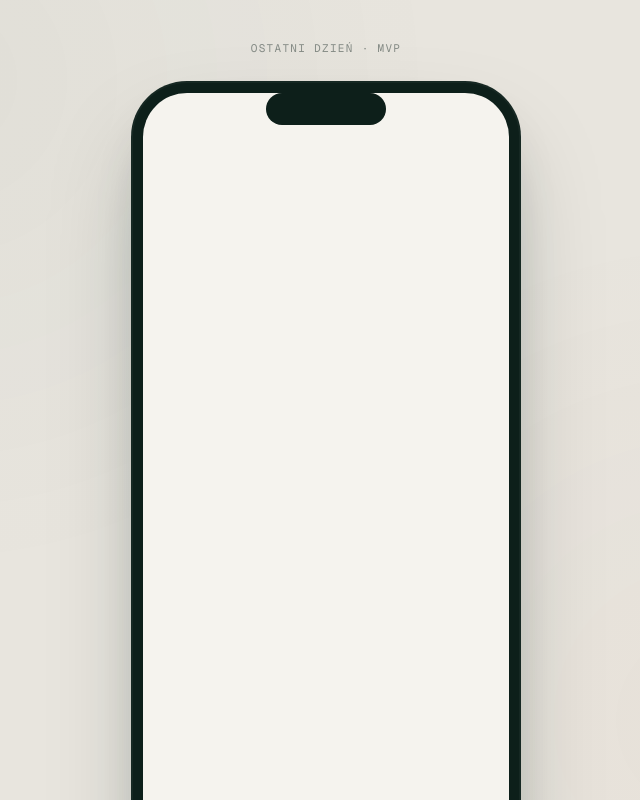
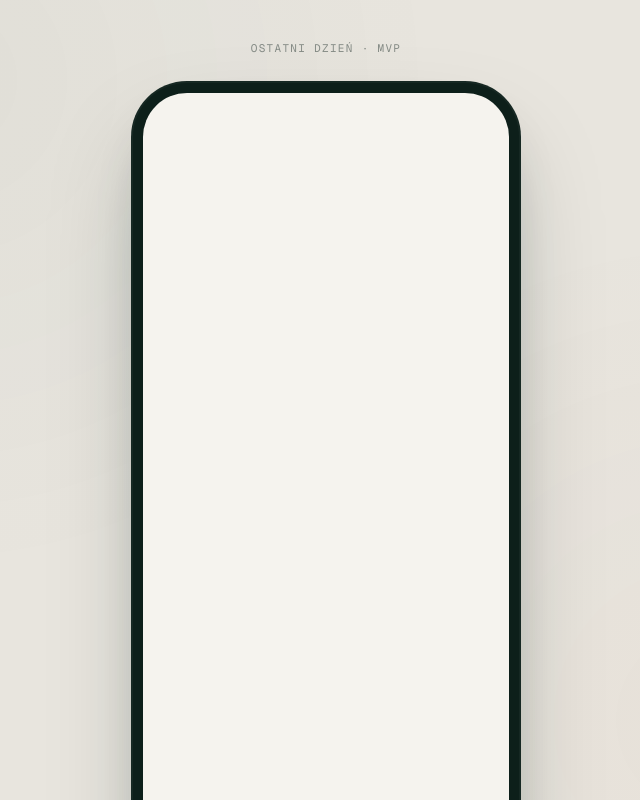
Before and after one commit to krzysztofabiniak83/ostatni-dzien, a React (Vite) app: page /sub/1 in a window 1280 px wide. Shown: the top 800 px of the page, without its empty margins (314-954 px from the left). Built offline with nearby package versions, Linux system fonts and the light colour scheme.

Commit message:
refactor(layout): remove notch from phone frame
Notch nie jest potrzebny — ramka i tak czyta się jako telefon
przez zaokrąglone rogi i proporcje. Status bar mock zostaje
na desktopie/tablecie, ale bez wcięcia.

Co-Authored-By: Claude Opus 4.8 <noreply@anthropic.com>

```diff
--- a/src/components/layout/PhoneFrame.tsx
+++ b/src/components/layout/PhoneFrame.tsx
@@ -25,9 +25,6 @@ export function PhoneFrame({ children, label, caption }: PhoneFrameProps) {
         )}
 
         <div className="phone-shell relative flex h-full w-full flex-col bg-bg-base md:h-[844px] md:w-[390px] md:rounded-[56px] md:bg-ink-primary md:p-3">
-          {/* Notch — tylko w trybie sceny */}
-          <div className="pointer-events-none absolute left-1/2 top-3 z-[100] hidden h-8 w-[120px] -translate-x-1/2 rounded-[20px] bg-ink-primary md:block" />
-
           <div
             className="screen relative flex h-full w-full flex-col overflow-hidden bg-bg-base md:rounded-[44px]"
             style={{
```
